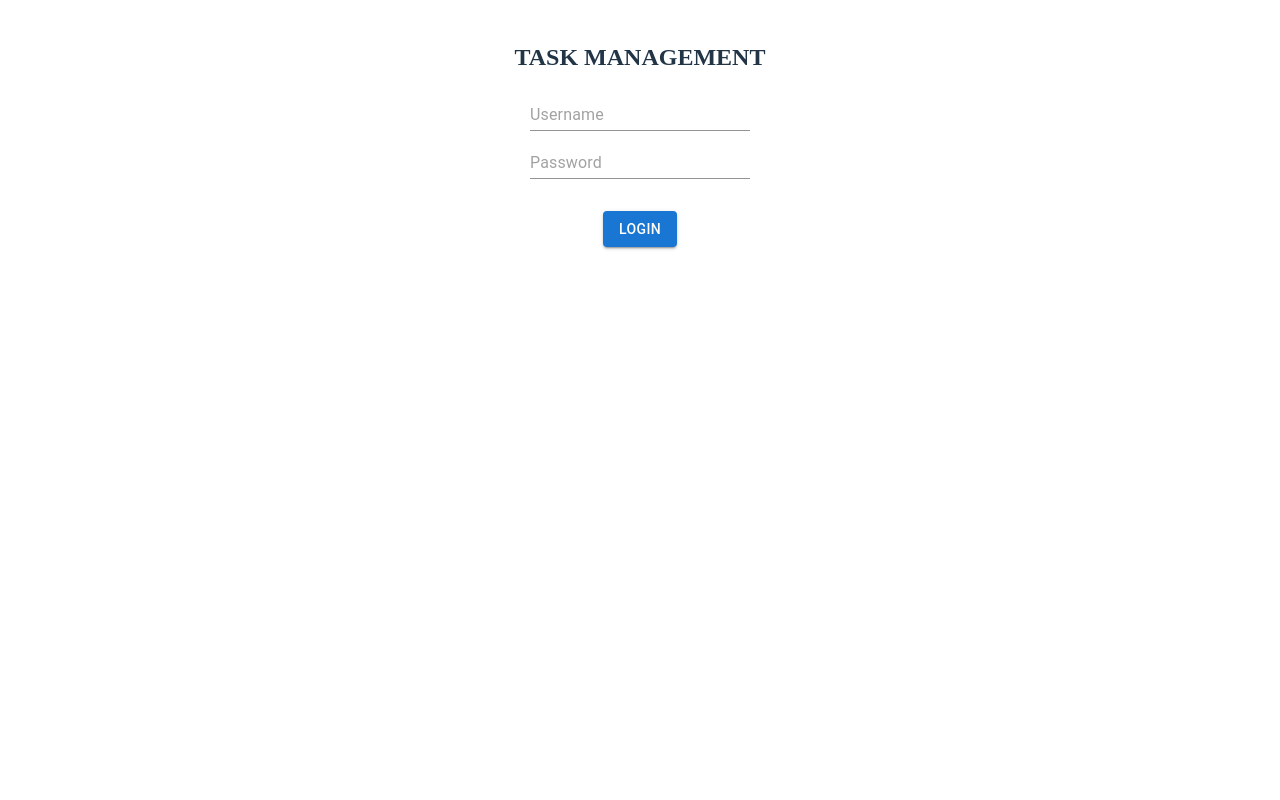
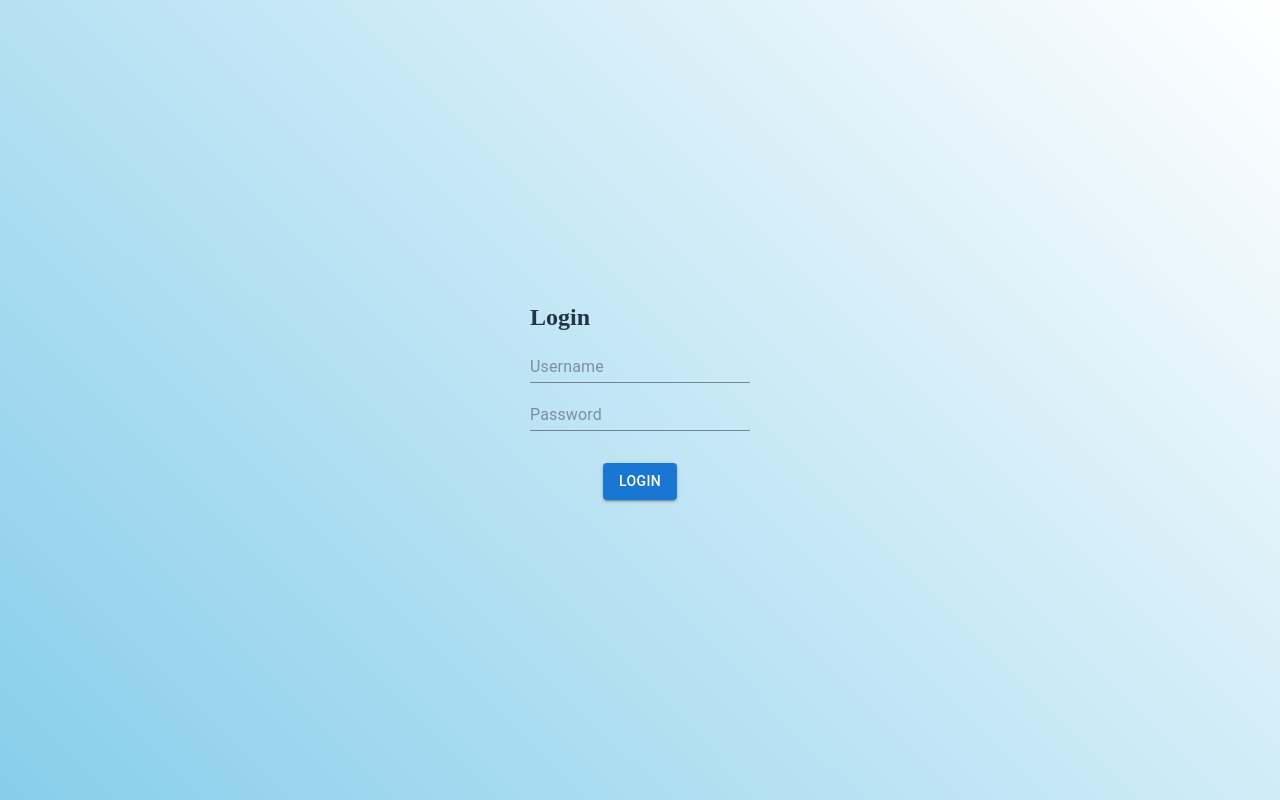
Before and after one commit to MinhSHTP/task-management-client, a React (Vite) app in the folder client/: page / in a window 1280 px wide. Built offline with nearby package versions, Linux system fonts and the light colour scheme.

Commit message:
CSS for Login Page

```diff
--- a/client/src/pages/Login/index.tsx
+++ b/client/src/pages/Login/index.tsx
@@ -45,18 +45,19 @@ export const Login: React.FC = () => {
       direction="column"
       alignContent="center"
       justifyContent="center"
+      style={{
+        position: "absolute",
+        height: "100%",
+        width: "100%",
+        background: "linear-gradient(45deg, skyblue, transparent)",
+      }}
     >
+      <Grid2 alignContent="center" justifyContent="center">
         <Grid2>
-        <h2>TASK MANAGEMENT</h2>
+          <h2>Login</h2>
         </Grid2>
         <form onSubmit={handleSubmit(handleLogin)}>
-        <Grid2
-          container
-          spacing={2}
-          direction="column"
-          alignContent="center"
-          justifyContent="center"
-        >
+          <Grid2 container spacing={2} direction="column">
             <Grid2>
               <Input
                 placeholder="Username"
@@ -87,5 +88,6 @@ export const Login: React.FC = () => {
           </Grid2>
         </form>
       </Grid2>
+    </Grid2>
   );
 };
```
Lines whose indentation alone changed are shown as unchanged.
